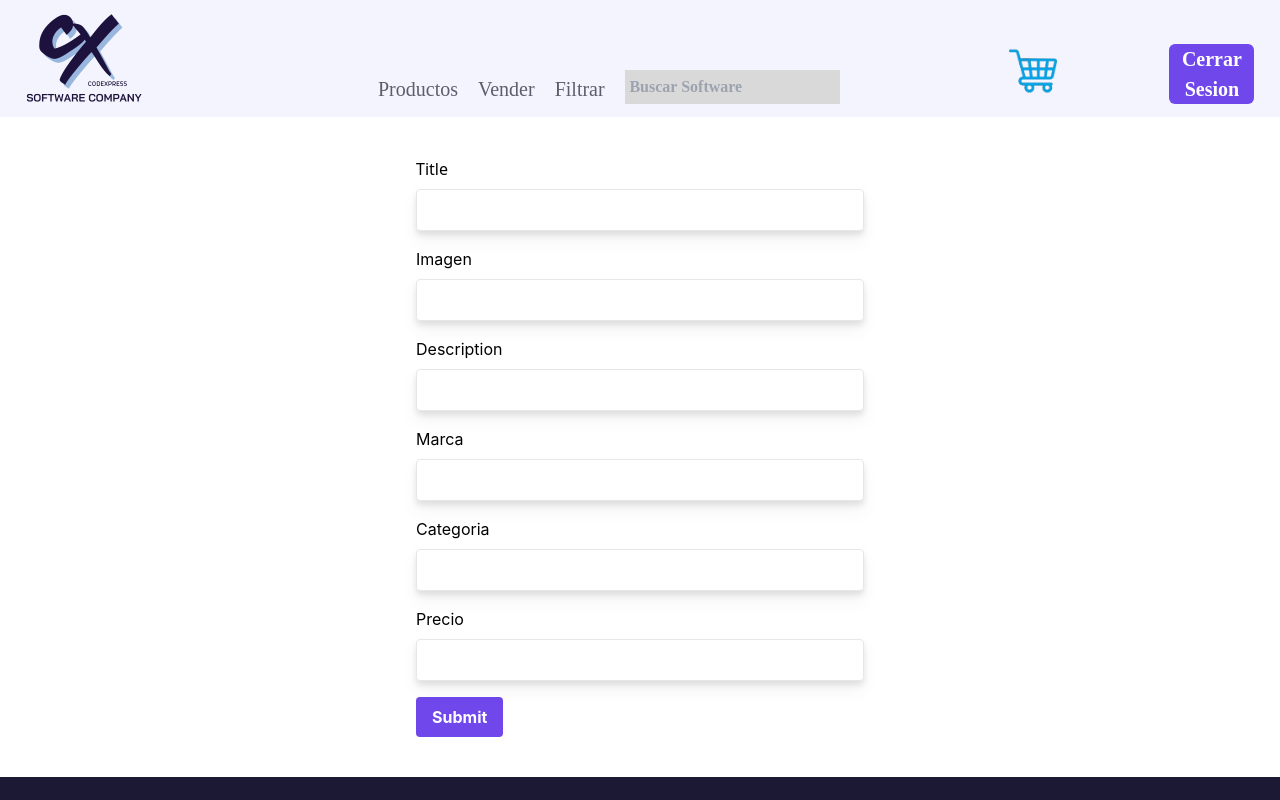
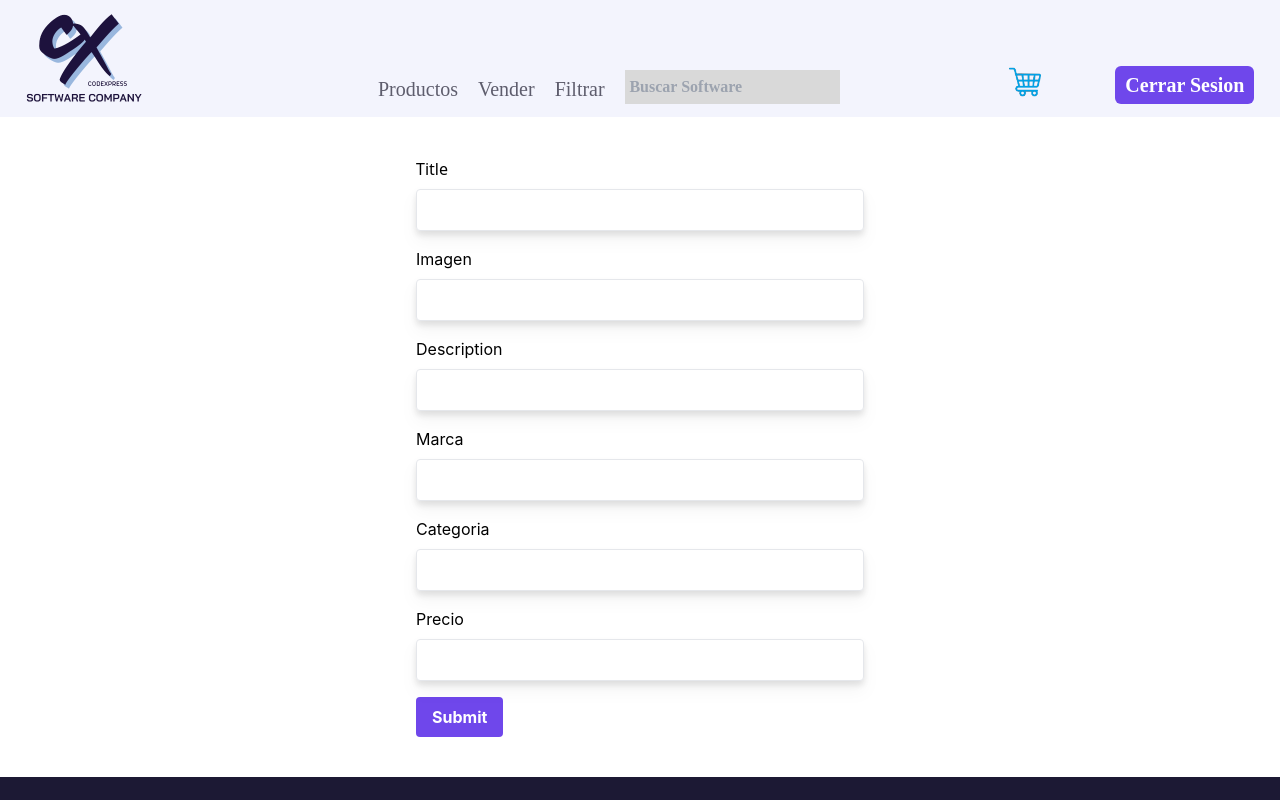
Before and after one commit to RLuna-1/ecommerce-pf-11, a React (Create React App) app in the folder client/: page /vender in a window 1280 px wide. Shown: the top 800 px of the page. Built offline with nearby package versions, Linux system fonts and the light colour scheme.

Commit message:
Bandera y css de botones

```diff
--- a/client/src/css/Login.module.css
+++ b/client/src/css/Login.module.css
@@ -79,6 +79,7 @@
     box-shadow: 0 0 20px rgba(0, 0, 0, 0.767);
     border: 0px solid black;
     border-radius: 0.5rem;
+    margin-left: -2%;
 }
 
 .Login h1 {
--- a/client/src/css/Nav.module.css
+++ b/client/src/css/Nav.module.css
@@ -46,13 +46,13 @@
 .Iniciar {
     gap: 10px;
     background: #D8DBFB;
+    color: #6F47EB;
     border-radius: 6px;
     font-family: 'Poppins';
     font-style: normal;
     font-weight: 600;
     font-size: 20px;
     line-height: 30px;
-    color: #6F47EB;
     padding: 0.2em 0.5em;
     white-space: nowrap;
 }
@@ -60,13 +60,15 @@
 .Cerrar {
     gap: 10px;
     background: #6F47EB;
+    color: #FFFFFF;
     border-radius: 6px;
     font-family: 'Poppins';
     font-style: normal;
     font-weight: 600;
     font-size: 20px;
     line-height: 30px;
-    color: #FFFFFF;
+    padding: 0.2em 0.5em;
+    white-space: nowrap;
 }
 
 .SearchBar {
```
